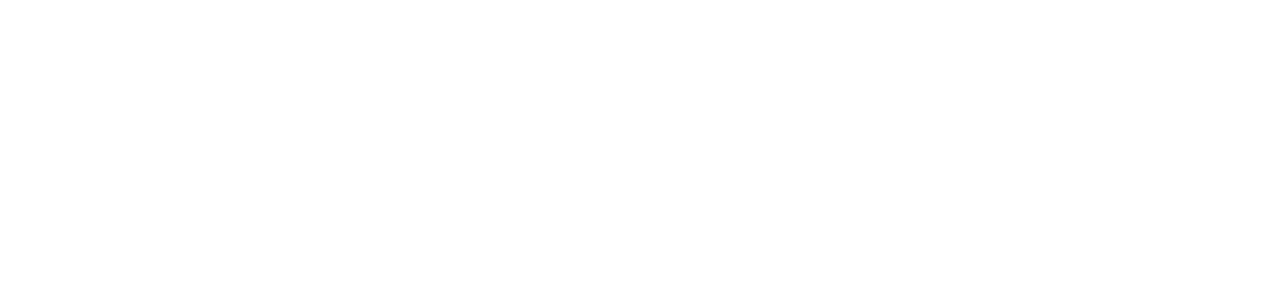
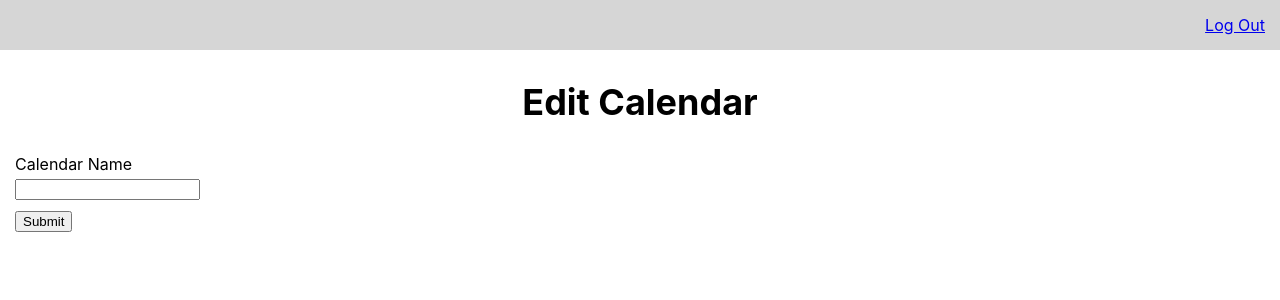
Before and after one commit to wesmc10/it-s-a-date-app, a React (Create React App) app: page /1/edit-calendar in a window 1280 px wide. Shown: the top 300 px of the page. Built offline with nearby package versions, Linux system fonts and the light colour scheme.

Commit message:
Added update calendar name functionality

```diff
--- a/src/App/App.js
+++ b/src/App/App.js
@@ -8,6 +8,7 @@
 import STORE from '../dummy-store';
 import './App.css';
 import Calendar from '../Calendar/Calendar';
+import EditCalendarName from '../EditCalendarName/EditCalendarName';
 
 export default class App extends Component {
 
@@ -40,7 +41,6 @@
     }
 
     handleDeleteCalendar = (calendarId) => {
-        console.log(`deleting calendar with id ${calendarId}`);
         const newCalendars = this.state.store.calendars.filter(calendar =>
             calendar.id !== calendarId
         );
@@ -51,6 +51,21 @@
                 calendars: newCalendars
             }
         });
+    }
+
+    handleUpdateCalendar = (calendar) => {
+        const newCalendars = this.state.store.calendars.map(cal =>
+            cal.id === calendar.id
+            ? calendar
+            : cal
+        );
+        this.setState({
+            store: {
+                users: this.state.store.users,
+                events: this.state.store.events,
+                calendars: newCalendars
+            }
+        })
     }
 
     handleAddEvent = (newEvent) => {
@@ -108,6 +123,7 @@
             clickedDay: this.state.clickedDay,
             addCalendar: this.handleAddCalendar,
             deleteCalendar: this.handleDeleteCalendar,
+            updateCalendar: this.handleUpdateCalendar,
             addEvent: this.handleAddEvent,
             addUser: this.handleAddUser,
             addCurrentUser: this.handleAddCurrentUser,
@@ -141,6 +157,10 @@
                             path='/:eventId/event'
                             component={Event}
                         />
+                        <Route
+                            path='/:userId/edit-calendar'
+                            component={EditCalendarName}
+                        />
                     </Switch>
                 </main>
             </ItsADateContext.Provider>
--- a/src/Calendar/Calendar.css
+++ b/src/Calendar/Calendar.css
@@ -0,0 +1,13 @@
+.Calendar_delete_section {
+    text-align: center;
+    padding: 40px 0;
+}
+
+.Calendar_delete_button {
+    color: red;
+}
+
+.Calendar_name {
+    text-align: center;
+    font-size: 36px;
+}
--- a/src/Calendar/Calendar.js
+++ b/src/Calendar/Calendar.js
@@ -55,12 +55,19 @@
 
     render() {
         const { userId } = this.props.match.params;
+        const currentCalendar = this.context.calendars.find(calendar => calendar.userId === userId);
 
         return (
             <div className="Calendar_view">
                 <header className="Calendar_view_header">
                     <LogOut />
                 </header>
+                <section className="Calendar_name_section">
+                    <Link to={`/${userId}/edit-calendar`} className="Calendar_edit_button">
+                        Edit
+                    </Link>
+                    <h1 className="Calendar_name">{currentCalendar.name}</h1>
+                </section>
                 <section className="Calendar_view_calendar">
                     <Month
                         {...this.props}
@@ -77,7 +84,7 @@
                     />
                 </div>
                 <section className="Calendar_delete_section">
-                    <Link to={`/${userId}/create-calendar`} onClick={this.handleDeleteCalendar}>
+                    <Link to={`/${userId}/create-calendar`} onClick={this.handleDeleteCalendar} className="Calendar_delete_button">
                         Delete Calendar
                     </Link>
                 </section>
--- /dev/null
+++ b/src/EditCalendarName/EditCalendarName.js
@@ -0,0 +1,81 @@
+import React, { Component } from 'react';
+import LogOut from '../LogOut/LogOut';
+import './EditCalendarName.css';
+import ItsADateContext from '../ItsADateContext';
+
+export default class EditCalendarName extends Component {
+
+    state = {
+        name: '',
+        error: null
+    };
+
+    static contextType = ItsADateContext;
+
+    componentDidMount() {
+        const { currentCalendar } = this.context;
+
+        this.setState({
+            name: currentCalendar.name
+        });
+    }
+
+    handleCalendarNameChange = (e) => {
+        this.setState({
+            name: e.target.value
+        });
+    }
+
+    handleSubmit = (e) => {
+        e.preventDefault();
+        const { name } = this.state;
+        const { currentCalendar } = this.context;
+
+        const updatedCalendar = {
+            id: currentCalendar.id,
+            name,
+            userId: currentCalendar.userId
+        };
+
+        this.context.updateCalendar(updatedCalendar);
+        this.props.history.push(`/${currentCalendar.userId}/calendar`);
+    }
+
+    render() {
+        const { name, error } = this.state;
+
+        return (
+            <div className="Create_calendar">
+                <header className="Create_calendar_header">
+                    <LogOut />
+                </header>
+                <section>
+                    <h1 className="Create_calendar_title">Edit Calendar</h1>
+                </section>
+                <section>
+                    <form className="Create_calendar_form" onSubmit={this.handleSubmit}>
+                        <div role="alert">
+                            {error && <p className="red">{error}</p>}
+                        </div>
+                        <div className="Create_calendar_form_name">
+                            <label htmlFor="Create_calendar_name" className="Create_calendar_label">
+                                Calendar Name
+                            </label>
+                            <input
+                                id="Create_calendar_name"
+                                type="text"
+                                name="Create_calendar_name"
+                                required
+                                value={name}
+                                onChange={this.handleCalendarNameChange}
+                            />
+                        </div>
+                        <button type="submit">
+                            Submit
+                        </button>
+                    </form>
+                </section>
+            </div>
+        )
+    }
+}
--- a/src/Event/Event.css
+++ b/src/Event/Event.css
@@ -15,7 +15,11 @@
     text-align: center;
 }
 
-.Event_edit_button {
+.Event_buttons {
     margin: 20px 0 25px 0;
     text-align: center;
 }
+
+.Event_edit_button {
+    margin-right: 8px;
+}
--- a/src/Event/Event.js
+++ b/src/Event/Event.js
@@ -50,8 +50,8 @@
                         </section>
                     : ''
                 }
-                <section className="Event_edit_button">
-                    <button type="button">
+                <section className="Event_buttons">
+                    <button type="button" className="Event_edit_button">
                         Edit Event
                     </button>
                     <button type="reset" onClick={this.onClickBack}>
--- a/src/LogOut/LogOut.js
+++ b/src/LogOut/LogOut.js
@@ -8,6 +8,8 @@
 
     handleLogOutClick = () => {
         this.context.addClickedDay('');
+        this.context.addCurrentCalendar({});
+        this.context.addCurrentUser({});
     }
 
     render() {
--- a/src/dummy-store.js
+++ b/src/dummy-store.js
@@ -2,7 +2,7 @@
     "calendars": [
       {
         "id": "b0715efe-ffaf-11e8-8eb2-f2801f1b9fd1",
-        "name": "Wes",
+        "name": "Wes's Calendar",
         "userId": "cbc787a0-ffaf-11e8-8eb2-f2801f1b9fd1"
       },
       {
```
Also changed, not shown: src/EditCalendarName/EditCalendarName.css (added), 1 other file (tests, documents, lock files or other folders).
